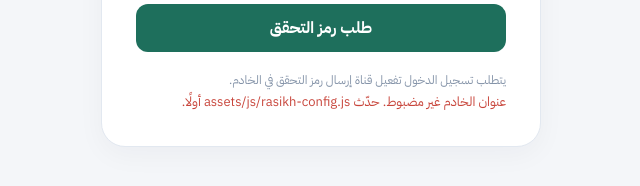
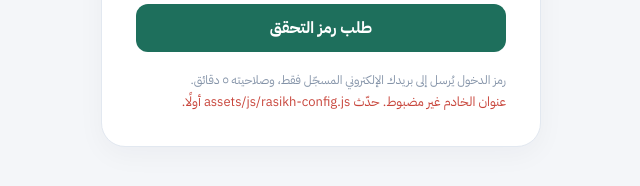
Before and after one commit to Abdulrahman-Mahmoud-Dev/Rasikh-system., a plain HTML site: page index.html in a window 1280 px wide. Shown: the part 496-682 px from the top of the page, 319-959 px from the left. Drawn offline with Linux system fonts and the light colour scheme.

Commit message:
Clarify email-only verification instructions

```diff
--- a/index.html
+++ b/index.html
@@ -15,7 +15,7 @@
   <label for="identifier">البريد الإلكتروني</label><input id="identifier" type="email" inputmode="email" autocomplete="email" autocapitalize="off" spellcheck="false" placeholder="name@example.com" required>
   <button class="btn primary full" type="submit">طلب رمز التحقق</button>
   <div id="otpArea" class="otp-area hidden"><label for="otpCode">رمز التحقق المكوّن من ٦ أرقام</label><input id="otpCode" inputmode="numeric" maxlength="6" autocomplete="one-time-code" placeholder="••••••"><button class="btn primary full" id="verifyBtn" type="button">تأكيد الدخول</button></div>
-  <p class="hint">يتطلب تسجيل الدخول تفعيل قناة إرسال رمز التحقق في الخادم.</p><p id="loginMessage" class="form-message"></p>
+  <p class="hint">رمز الدخول يُرسل إلى بريدك الإلكتروني المسجّل فقط، وصلاحيته ٥ دقائق.</p><p id="loginMessage" class="form-message"></p>
  </form>
 </section>
 <div id="appView" class="app-view hidden">
```
